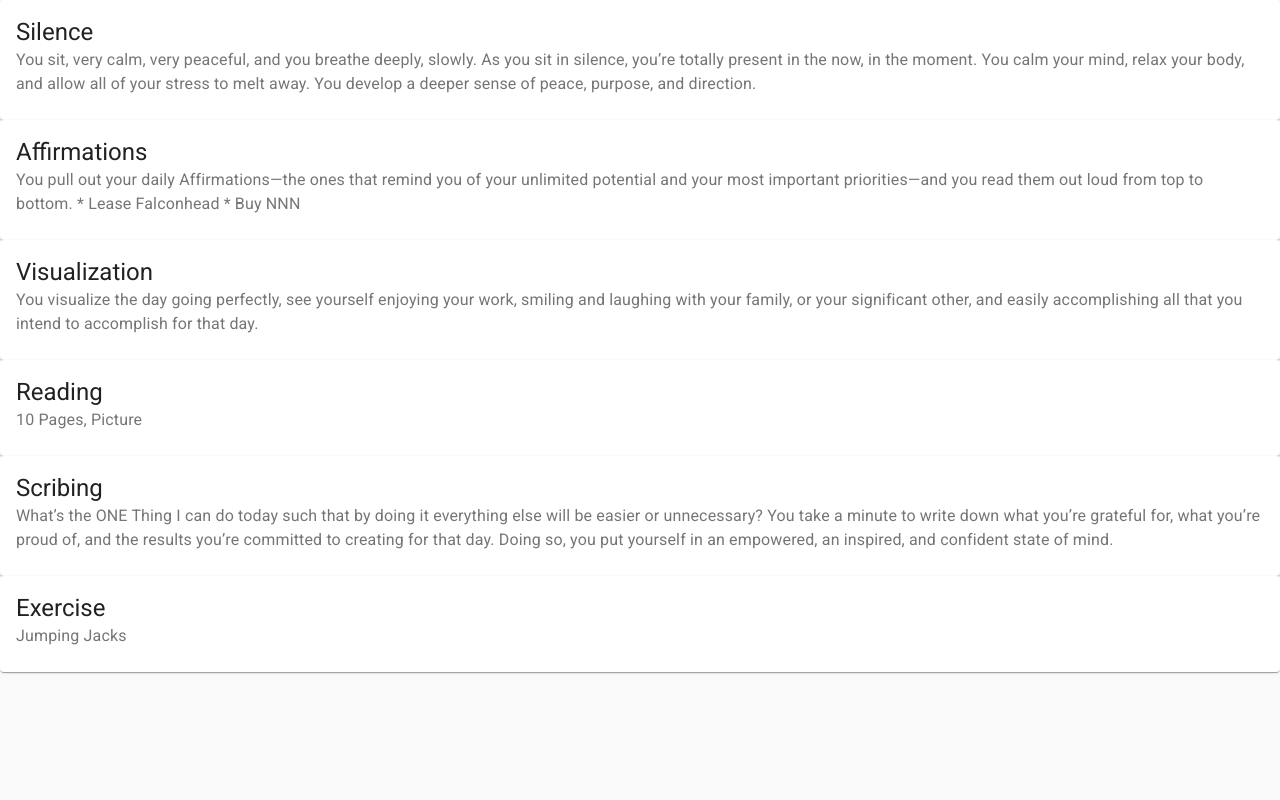
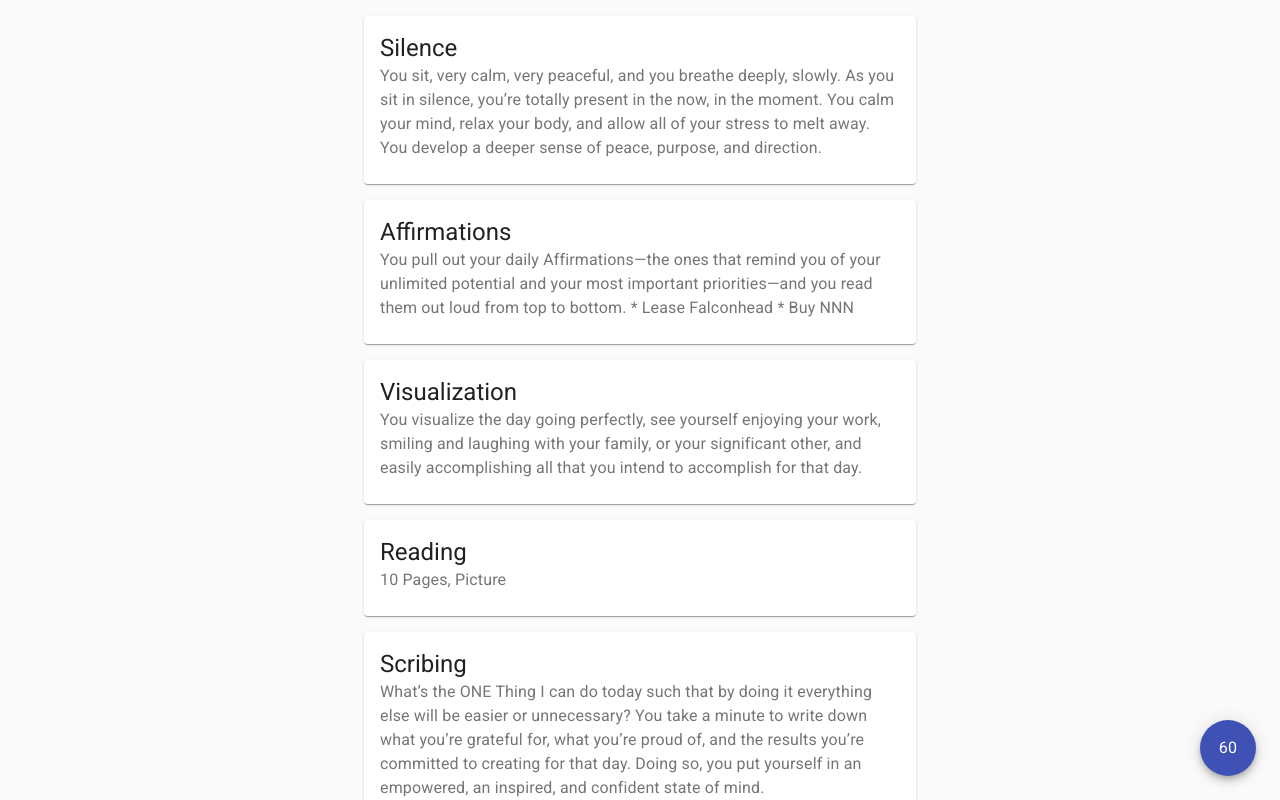
Before and after one commit to dlackey/miracle, a React (Create React App) app: page / in a window 1280 px wide. Shown: the top 800 px of the page. Built offline with nearby package versions, Linux system fonts and the light colour scheme.

Commit message:
Updated styles

```diff
--- a/package.json
+++ b/package.json
@@ -11,8 +11,7 @@
   },
   "scripts": {
     "start": "react-scripts start",
-    "build": "react-scripts build",
-    "eject": "react-scripts eject"
+    "build": "react-scripts build"
   },
   "eslintConfig": {
     "extends": [
--- a/src/App.js
+++ b/src/App.js
@@ -1,13 +1,34 @@
 import React from 'react';
+import { makeStyles } from '@material-ui/core/styles';
 import {
   Card,
   CardContent,
+  CardMedia,
+  Container,
+  Fab,
   Typography,
  } from '@material-ui/core';
 
+const useStyles = makeStyles(theme => ({
+  card: {
+    marginTop: theme.spacing(2),
+  },
+  container: {
+    paddingBottom: theme.spacing(2),
+  },
+  fab: {
+    position: 'fixed',
+    right: theme.spacing(3),
+    bottom: theme.spacing(3),
+  },
+}));
+
 function App() {
+  const classes = useStyles();
+
   return (
     <React.Fragment>
+      <Container maxWidth='sm' className={classes.container}>
         <Saver header='Silence'>
           You sit, very calm, very peaceful, and you breathe deeply, slowly. As you sit in silence, you’re totally present in the now, in the moment. You calm your mind, relax your body, and allow all of your stress to melt away. You develop a deeper sense of peace, purpose, and direction.
         </Saver>
@@ -28,13 +49,17 @@ function App() {
         <Saver header='Exercise'>
           Jumping Jacks
         </Saver>
+      </Container>
+      <Fab color="primary" className={classes.fab}><Typography>60</Typography></Fab>
     </React.Fragment>
   );
 }
 
 function Saver({ header, children }) {
+  const classes = useStyles();
+
   return (
-    <Card>
+    <Card className={classes.card}>
       <CardContent>
         <Typography variant="h5">
           {header}
@@ -43,6 +68,7 @@ function Saver({ header, children }) {
           {children}
         </Typography>
       </CardContent>
+      {/* <CardMedia image="book.png" component="img" height="100" /> */}
     </Card>
   );
 }
```
Also changed, not shown: public/book.png (added). Lines whose indentation alone changed are shown as unchanged.
